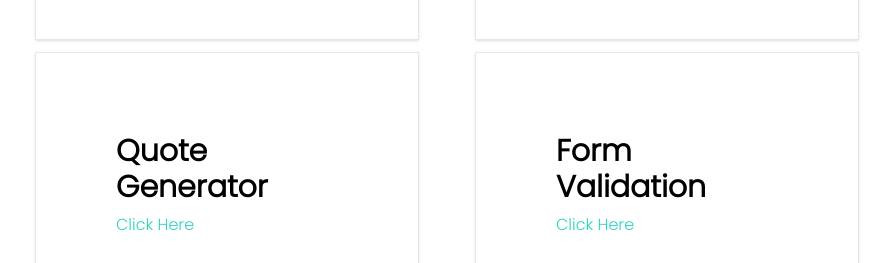
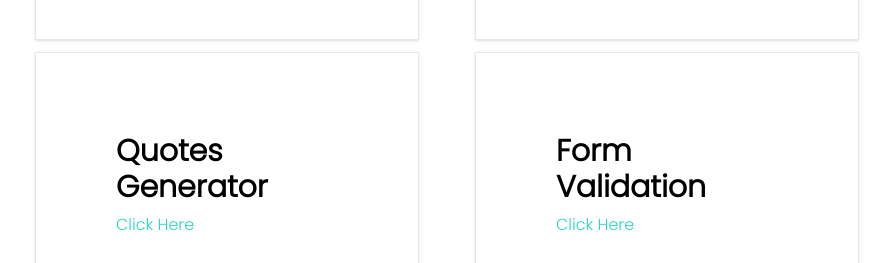
Before and after one commit to silentshaikh/OurPortfolio, a React (Create React App) app: page /project in a window 1280 px wide. Shown: the part 2180-2443 px from the top of the page, without its empty margins (393-1280 px from the left). Built offline with nearby package versions, Linux system fonts and the light colour scheme; a web font is replaced by a local one.

Commit message:
update data

```diff
--- a/src/Project/apiProject.js
+++ b/src/Project/apiProject.js
@@ -55,7 +55,7 @@ export const projectApiJs = [
     },
     {
         lnl:'https://silentshaikh.github.io/quoteGenerator/',
-        head:'Quote Generator'
+        head:'Quotes Generator'
     },
     {
         lnl:'https://silentshaikh.github.io/formValidation/',
```
